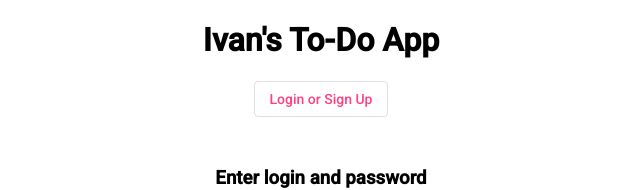
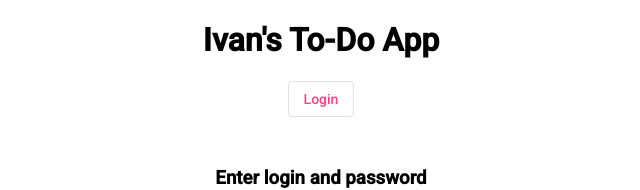
Before and after one commit to isushkevich/angular-project-b, an Angular app: page /auth in a window 1280 px wide. Shown: the top 190 px of the page, without its empty margins (319-959 px from the left). Built offline with nearby package versions, Linux system fonts and the light colour scheme.

Commit message:
Change nav buttons text and style

```diff
--- a/src/app/app.component.ts
+++ b/src/app/app.component.ts
@@ -12,12 +12,12 @@ import {MatSnackBar} from '@angular/material/snack-bar';
             </h1>
             <nav>
                 <div class="navigation">
-                    <button mat-stroked-button color="accent" type="button" routerLink="/auth">Login or Sign Up</button>
+                    <button mat-stroked-button color="accent" type="button" routerLink="/auth">Login</button>
                     <button *ngIf="this.user" mat-stroked-button color="accent" type="button"
                             routerLink="/todo">To Do List
                     </button>
-                    <button *ngIf="this.user" mat-stroked-button color="warn" type="button"
-                            (click)="onSave()">Log Out
+                    <button *ngIf="this.user" mat-button color="warn" type="button"
+                            (click)="onSave()">Logout
                     </button>
                 </div>
             </nav>
```
